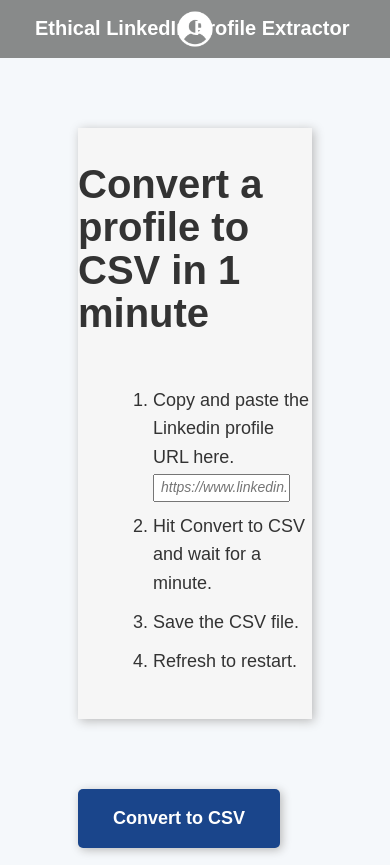
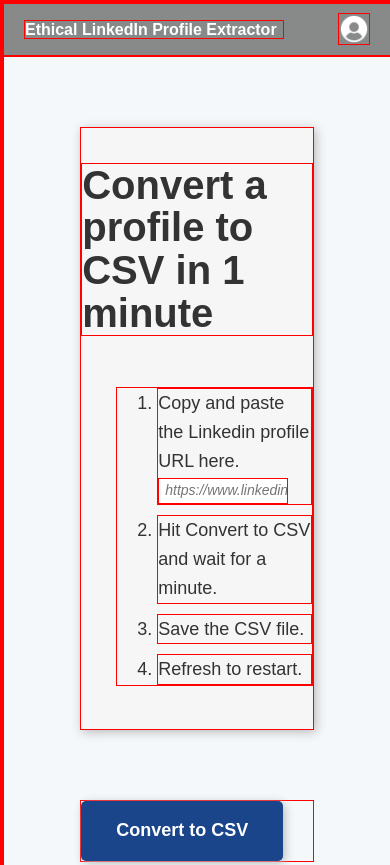
Before and after one commit to borgesenioc/ethical-linkedin-profile-extractor, a website: page public/index.html in a window 390 px wide. Shown: the top 865 px of the page. Drawn offline with Linux system fonts and the light colour scheme; files whose address does not match are found by name.

Commit message:
Create mobile responsiveness for the header block got screens smaller than 1024, 898 and 692 px

```diff
--- a/public/css/blocks/header.css
+++ b/public/css/blocks/header.css
@@ -1,20 +1,51 @@
 .header {
-  position: relative;
-  background-color: #888a8a; /* Adjusted to a greenish-blue */
+  display: grid;
+  grid-template-columns: 1fr auto 1fr;
+  align-items: center;
+  background-color: #888a8a;
   color: #ffffff;
   padding: 5px 0;
 }
 
 .header__title {
+  grid-column: 1;
   margin-left: 35px;
   font-size: 20px;
   line-height: 1.074;
+  width: auto;
 }
 
 .header__icon {
-  position: absolute;
-  left: 50%;
-  transform: translate(-50%, -110%);
+  grid-column: 2;
+  justify-self: center;
   width: 40px;
-  height: auto;
+  height: 40px;
 }
+
+@media screen and (max-width: 1024px) {
+  /* no updates for this frame */
+}
+
+@media screen and (max-width: 898px) {
+  .header__title {
+    margin-left: 20px;
+    font-size: 16px;
+  }
+}
+
+@media screen and (max-width: 692px) {
+  .header {
+    grid-template-columns: 280px 1fr;
+  }
+
+  .header__icon {
+    justify-self: end;
+    margin-right: 20px;
+    width: 30px;
+    height: 30px;
+  }
+}
+
+* {
+  border: solid red 1px;
+}
```
